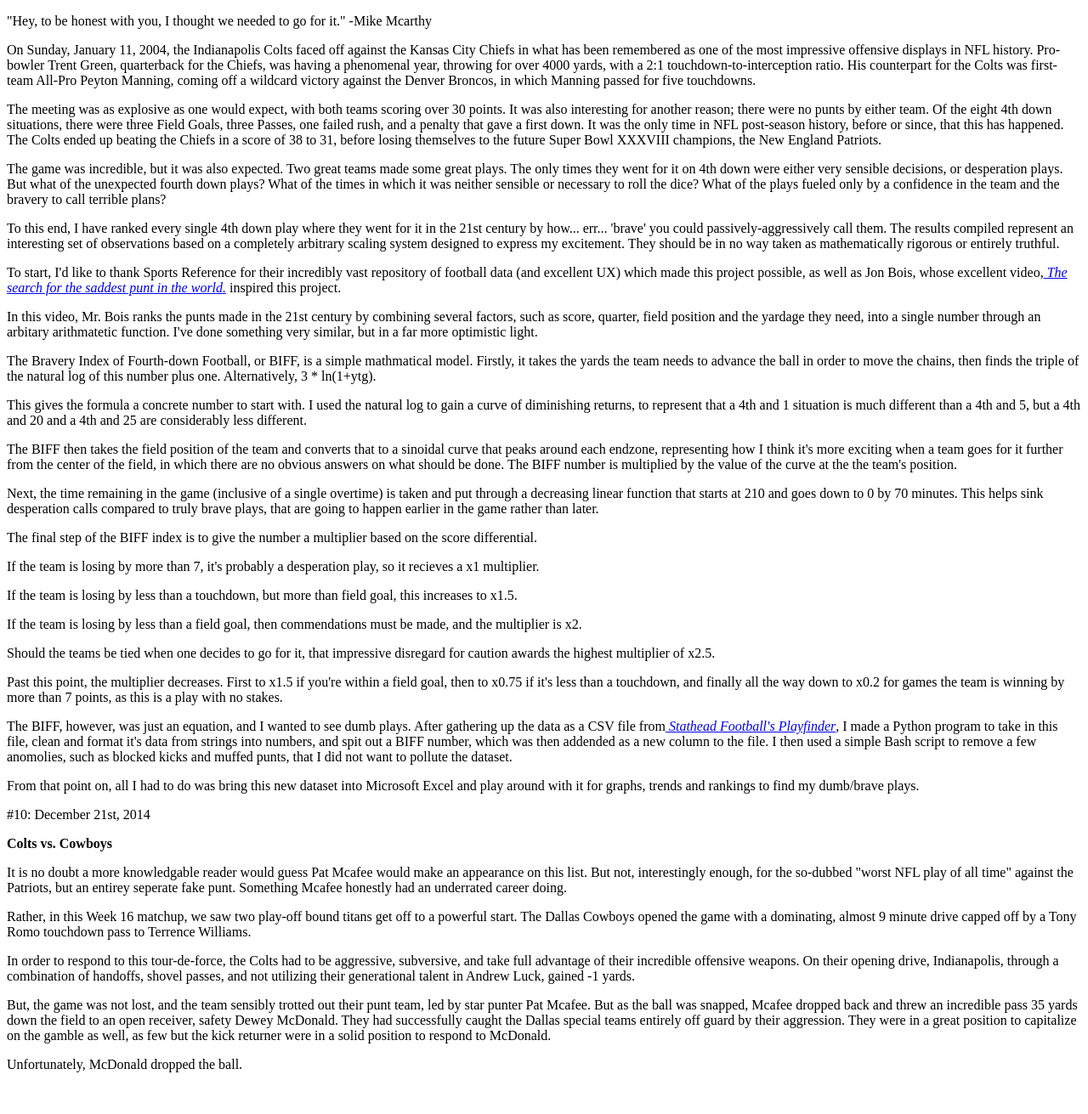
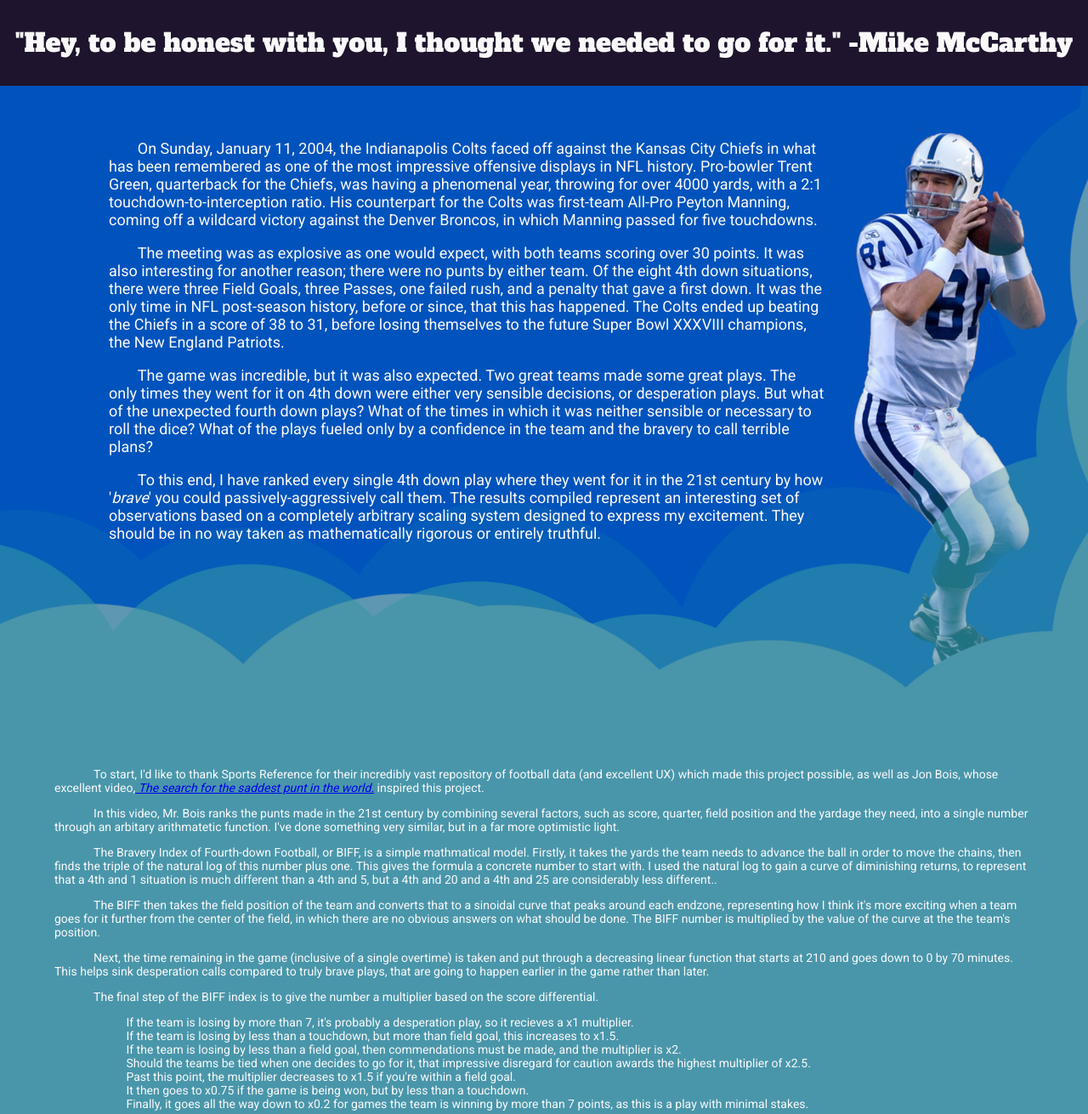
Before and after one commit to NickQuigley02/FootballBIFFIndex, a plain HTML site: page index.html in a window 1280 px wide. Shown: the top 1311 px of the page at 85% size. Before the commit the page ends 1278 px from the top, so only its background shows below. Drawn offline with Linux system fonts and the light colour scheme.

Commit message:
Fixes HTML to support CSS

```diff
--- a/index.html
+++ b/index.html
@@ -3,28 +3,47 @@
   <head>
     <meta charset="UTF-8">
     <title>4th Down Analysis, a personal project by Nicholas Quigley</title>
+    <link rel="stylesheet" href="css/normalize.css">
+    <link rel="stylesheet" href="css/style.css">
+	<link rel="preconnect" href="https://fonts.googleapis.com">
+    <link rel="preconnect" href="https://fonts.gstatic.com" crossorigin>
+	<link href="https://fonts.googleapis.com/css2?family=Alfa+Slab+One&display=swap" rel="stylesheet">
+	<link href="https://fonts.googleapis.com/css?family=Roboto" rel="stylesheet">
+	<link href="https://fonts.googleapis.com/css?family=Montserrat" rel="stylesheet">
   </head>
   <body>
-	<section id="intro">
-		<p>"Hey, to be honest with you, I thought we needed to go for it." -Mike Mcarthy</p>
-		<p>On Sunday, January 11, 2004, the Indianapolis Colts faced off against the Kansas City Chiefs in what has been remembered as one of the most impressive offensive displays in NFL history. Pro-bowler Trent Green, quarterback for the Chiefs, was having a phenomenal year, throwing for over 4000 yards, with a 2:1 touchdown-to-interception ratio. His counterpart for the Colts was first-team All-Pro Peyton Manning, coming off a wildcard victory against the Denver Broncos, in which Manning passed for five touchdowns. </p>
-		<p>The meeting was as explosive as one would expect, with both teams scoring over 30 points. It was also interesting for another reason; there were no punts by either team. Of the eight 4th down situations, there were three Field Goals, three Passes, one failed rush, and a penalty that gave a first down. It was the only time in NFL post-season history, before or since, that this has happened. The Colts ended up beating the Chiefs in a score of 38 to 31, before losing themselves to the future Super Bowl XXXVIII champions, the New England Patriots. </p>
-		<p>The game was incredible, but it was also expected. Two great teams made some great plays. The only times they went for it on 4th down were either very sensible decisions, or desperation plays. But what of the unexpected fourth down plays? What of the times in which it was neither sensible or necessary to roll the dice? What of the plays fueled only by a confidence in the team and the bravery to call terrible plans?</p>
-		<p>To this end, I have ranked every single 4th down play where they went for it in the 21st century by how... err... 'brave' you could passively-aggressively call them. The results compiled represent an interesting set of observations based on a completely arbitrary scaling system designed to express my excitement. They should be in no way taken as mathematically rigorous or entirely truthful.</p>
-	</section>
+	  <header>
+		<section id="intro-quotes">
+		  <p>"Hey, to be honest with you, I thought we needed to go for it." -Mike McCarthy</p>
+		</section>
+	  </header>
+	<div class="introContainer">
+		<img src="images/ManningThingy.jpg" alt="Peyton Manning throwing a ball.">
+		<section id="intro">
+			<br>
+			<br>
+			<p>On Sunday, January 11, 2004, the Indianapolis Colts faced off against the Kansas City Chiefs in what has been remembered as one of the most impressive offensive displays in NFL history. Pro-bowler Trent Green, quarterback for the Chiefs, was having a phenomenal year, throwing for over 4000 yards, with a 2:1 touchdown-to-interception ratio. His counterpart for the Colts was first-team All-Pro Peyton Manning, coming off a wildcard victory against the Denver Broncos, in which Manning passed for five touchdowns. </p>
+			<p>The meeting was as explosive as one would expect, with both teams scoring over 30 points. It was also interesting for another reason; there were no punts by either team. Of the eight 4th down situations, there were three Field Goals, three Passes, one failed rush, and a penalty that gave a first down. It was the only time in NFL post-season history, before or since, that this has happened. The Colts ended up beating the Chiefs in a score of 38 to 31, before losing themselves to the future Super Bowl XXXVIII champions, the New England Patriots. </p>
+			<p>The game was incredible, but it was also expected. Two great teams made some great plays. The only times they went for it on 4th down were either very sensible decisions, or desperation plays. But what of the unexpected fourth down plays? What of the times in which it was neither sensible or necessary to roll the dice? What of the plays fueled only by a confidence in the team and the bravery to call terrible plans?</p>
+			<p>To this end, I have ranked every single 4th down play where they went for it in the 21st century by how '<em>brave</em>' you could passively-aggressively call them. The results compiled represent an interesting set of observations based on a completely arbitrary scaling system designed to express my excitement. They should be in no way taken as mathematically rigorous or entirely truthful.</p>
+		</section>
+	</div>
 	<section id="justification">
 		<p>To start, I'd like to thank Sports Reference for their incredibly vast repository of football data (and excellent UX) which made this project possible, as well as Jon Bois, whose excellent video,<a href="https://www.youtube.com/watch?v=F9H9LwGmc-0" title="The excellent Jon Bois piece that inspired this work."> <em>The search for the saddest punt in the world.</em></a> inspired this project.</p>
 		<p>In this video, Mr. Bois ranks the punts made in the 21st century by combining several factors, such as score, quarter, field position and the yardage they need, into a single number through an arbitary arithmatetic function. I've done something very similar, but in a far more optimistic light.</p>
-		<p>The Bravery Index of Fourth-down Football, or BIFF, is a simple mathmatical model. Firstly, it takes the yards the team needs to advance the ball in order to move the chains, then finds the triple of the natural log of this number plus one. Alternatively, 3 * ln(1+ytg).</p>
-		<p>This gives the formula a concrete number to start with. I used the natural log to gain a curve of diminishing returns, to represent that a 4th and 1 situation is much different than a 4th and 5, but a 4th and 20 and a 4th and 25 are considerably less different.</p>
+		<p>The Bravery Index of Fourth-down Football, or BIFF, is a simple mathmatical model. Firstly, it takes the yards the team needs to advance the ball in order to move the chains, then finds the triple of the natural log of this number plus one. This gives the formula a concrete number to start with. I used the natural log to gain a curve of diminishing returns, to represent that a 4th and 1 situation is much different than a 4th and 5, but a 4th and 20 and a 4th and 25 are considerably less different..</p>
 		<p>The BIFF then takes the field position of the team and converts that to a sinoidal curve that peaks around each endzone, representing how I think it's more exciting when a team goes for it further from the center of the field, in which there are no obvious answers on what should be done. The BIFF number is multiplied by the value of the curve at the the team's position. </p>
 		<p>Next, the time remaining in the game (inclusive of a single overtime) is taken and put through a decreasing linear function that starts at 210 and goes down to 0 by 70 minutes. This helps sink desperation calls compared to truly brave plays, that are going to happen earlier in the game rather than later.</p>
 		<p>The final step of the BIFF index is to give the number a multiplier based on the score differential.</p>
-		<p>If the team is losing by more than 7, it's probably a desperation play, so it recieves a x1 multiplier.</p>
-		<p>If the team is losing by less than a touchdown, but more than field goal, this increases to x1.5.</p>
-		<p>If the team is losing by less than a field goal, then commendations must be made, and the multiplier is x2.</p>
-		<p>Should the teams be tied when one decides to go for it, that impressive disregard for caution awards the highest multiplier of x2.5. </p>
-		<p>Past this point, the multiplier decreases. First to x1.5 if you're within a field goal, then to x0.75 if it's less than a touchdown, and finally all the way down to x0.2 for games the team is winning by more than 7 points, as this is a play with no stakes.</p>
+		<ul>
+		  <li>If the team is losing by more than 7, it's probably a desperation play, so it recieves a x1 multiplier.</li>
+		  <li>If the team is losing by less than a touchdown, but more than field goal, this increases to x1.5.</li>
+		  <li>If the team is losing by less than a field goal, then commendations must be made, and the multiplier is x2.</li>
+		  <li>Should the teams be tied when one decides to go for it, that impressive disregard for caution awards the highest multiplier of x2.5. </li>
+		  <li>Past this point, the multiplier decreases to x1.5 if you're within a field goal.</li>
+		  <li>It then goes to x0.75 if the game is being won, but by less than a touchdown. </li>
+		  <li>Finally, it goes all the way down to x0.2 for games the team is winning by more than 7 points, as this is a play with minimal stakes.</li>
+		</ul>
 	</section>
 	<section id="implementation">
 		<p>The BIFF, however, was just an equation, and I wanted to see dumb plays. After gathering up the data as a CSV file from<a href="https://stathead.com/football/play_finder.cgi" title="Stathead Football's Playfinder."> <em>Stathead Football's Playfinder</em></a>, I made a Python program to take in this file, clean and format it's data from strings into numbers, and spit out a BIFF number, which was then addended as a new column to the file. I then used a simple Bash script to remove a few anomolies, such as blocked kicks and muffed punts, that I did not want to pollute the dataset.</p>
```
